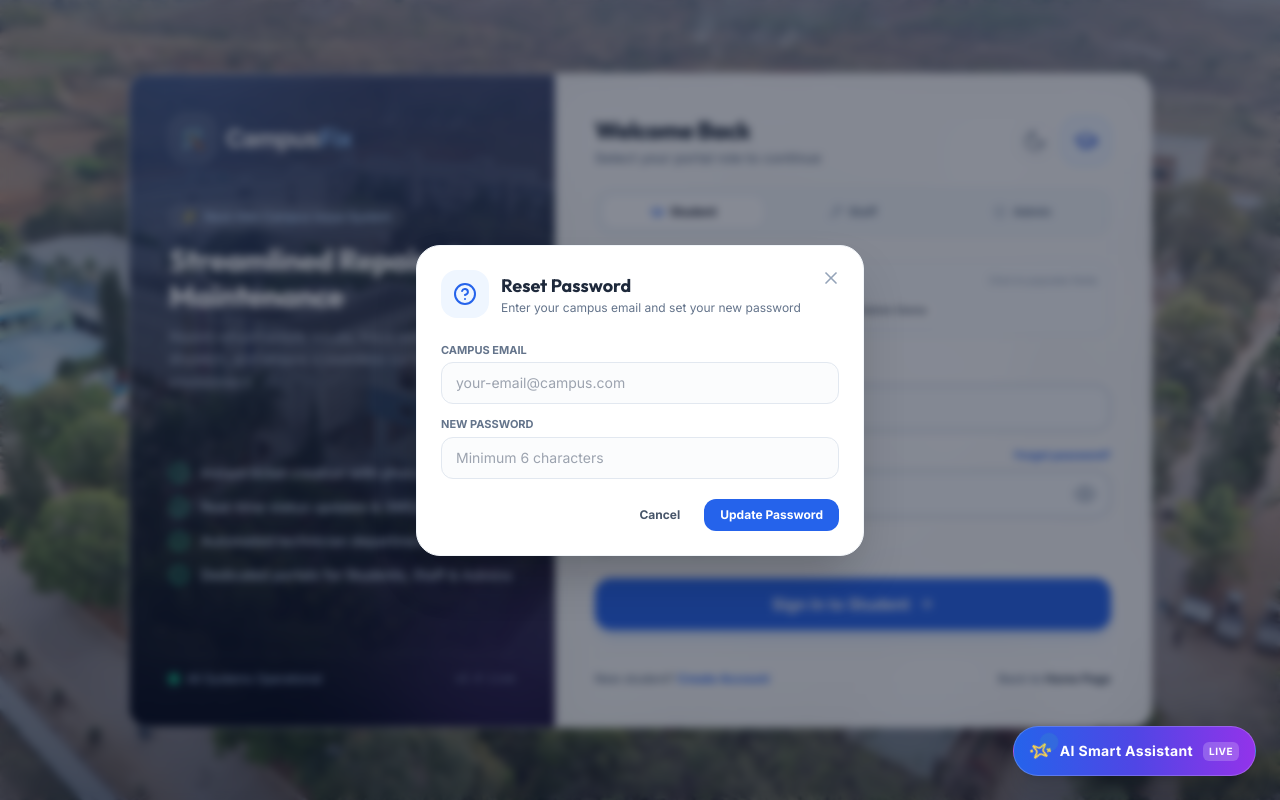
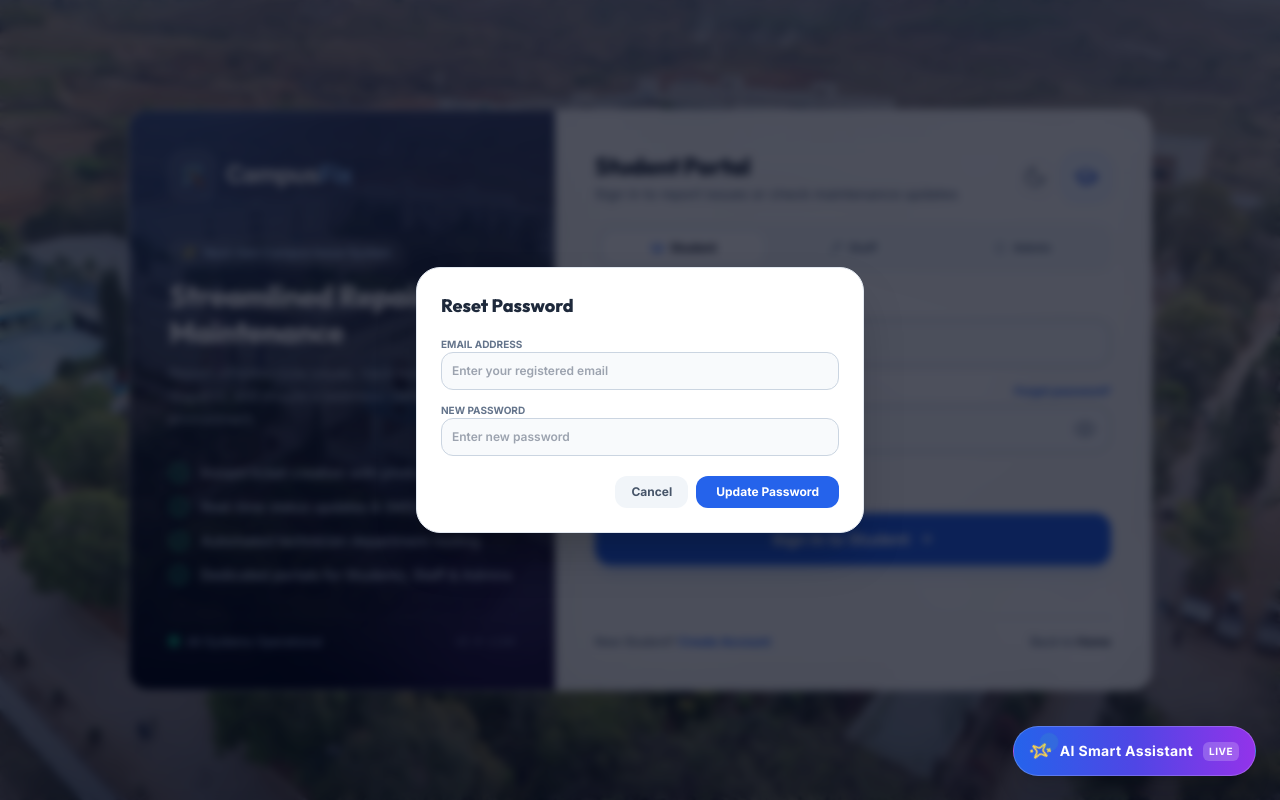
Before and after one commit to priyadarshini-ramthu1010/campus-complaint-system, a React (Vite) app in the folder frontend/: page /login in a window 1280 px wide. Both pictures are taken after a click on the button "Forgot password?". Built offline with nearby package versions, Linux system fonts and the light colour scheme.

Commit message:
Update CampusFix Login Page: remove Quick Demo Fill, implement dynamic role-based form placeholders and buttons

```diff
--- a/frontend/src/pages/Login.jsx
+++ b/frontend/src/pages/Login.jsx
@@ -1,7 +1,7 @@
-import React, { useState, useEffect } from 'react';
+import React, { useState } from 'react';
 import { useForm } from 'react-hook-form';
 import { useNavigate, Link } from 'react-router-dom';
-import { motion, AnimatePresence } from 'framer-motion';
+import { motion } from 'framer-motion';
 import { useAuth } from '../context/AuthContext';
 import { useTheme } from '../context/ThemeContext';
 import { toast } from 'react-toastify';
@@ -20,14 +20,12 @@ import {
   ArrowRight,
   CheckCircle2,
   Sparkles,
-  HelpCircle,
-  X,
   Sun,
   Moon
 } from 'lucide-react';
 
 const Login = ({ initialRole = 'student' }) => {
-  const { login, logout } = useAuth();
+  const { login } = useAuth();
   const { isDark, toggleTheme } = useTheme();
   const navigate = useNavigate();
   const [activeTab, setActiveTab] = useState(initialRole); // 'student' | 'staff' | 'admin'
@@ -39,7 +37,7 @@ const Login = ({ initialRole = 'student' }) => {
   const [newPassword, setNewPassword] = useState('');
   const [isSendingReset, setIsSendingReset] = useState(false);
 
-  const { register, handleSubmit, setValue, watch, formState: { errors } } = useForm({
+  const { register, handleSubmit, watch, formState: { errors } } = useForm({
     defaultValues: {
       email: '',
       password: '',
@@ -48,25 +46,6 @@ const Login = ({ initialRole = 'student' }) => {
   });
 
   const emailValue = watch('email');
-
-  // Default email and password are empty unless demo buttons are clicked
-  useEffect(() => {
-    // Keep fields empty by default
-  }, []);
-
-  // Demo accounts helper
-  const demoAccounts = {
-    student: { email: 'student@campus.com', pass: 'Password123', label: 'Student Demo' },
-    staff: { email: 'staff@campus.com', pass: 'Password123', label: 'Staff Demo' },
-    admin: { email: 'admin@campus.com', pass: 'Password123', label: 'Admin Demo' }
-  };
-
-  const handleQuickFill = (roleKey) => {
-    setActiveTab(roleKey);
-    setValue('email', demoAccounts[roleKey].email, { shouldValidate: true });
-    setValue('password', demoAccounts[roleKey].pass, { shouldValidate: true });
-    toast.info(`Pre-filled ${demoAccounts[roleKey].label} credentials!`, { autoClose: 2000 });
-  };
 
   const onSubmit = async (data) => {
     setIsSubmittingState(true);
@@ -122,8 +101,6 @@ const Login = ({ initialRole = 'student' }) => {
       if (res.success) {
         toast.success(res.message || 'Password reset successfully! You can now log in with your new password.');
         setIsForgotPasswordOpen(false);
-        setValue('email', forgotEmail);
-        setValue('password', newPassword);
         setForgotEmail('');
         setNewPassword('');
       } else {
@@ -144,7 +121,10 @@ const Login = ({ initialRole = 'student' }) => {
       color: 'from-blue-600 to-indigo-600',
       badge: 'bg-blue-50 text-blue-700 border-blue-200',
       btnColor: 'bg-blue-600 hover:bg-blue-700 shadow-blue-500/20',
-      emailPlaceholder: 'Enter your email address'
+      btnText: 'Sign In to Student',
+      emailPlaceholder: 'Enter your student email',
+      passwordPlaceholder: 'Enter your password',
+      footerInfo: null
     },
     staff: {
       title: 'Staff Maintenance Console',
@@ -153,7 +133,10 @@ const Login = ({ initialRole = 'student' }) => {
       color: 'from-violet-600 to-purple-600',
       badge: 'bg-purple-50 text-purple-700 border-purple-200',
       btnColor: 'bg-purple-600 hover:bg-purple-700 shadow-purple-500/20',
-      emailPlaceholder: 'Enter your email address'
+      btnText: 'Sign In to Staff',
+      emailPlaceholder: 'Enter your staff email',
+      passwordPlaceholder: 'Enter your password',
+      footerInfo: 'Staff accounts are created by the Campus Administration.'
     },
     admin: {
       title: 'Admin Command Center',
@@ -162,7 +145,10 @@ const Login = ({ initialRole = 'student' }) => {
       color: 'from-slate-800 to-indigo-900',
       badge: 'bg-slate-100 text-slate-800 border-slate-300',
       btnColor: 'bg-slate-900 hover:bg-slate-800 shadow-slate-900/20',
-      emailPlaceholder: 'Enter your email address'
+      btnText: 'Sign In to Admin',
+      emailPlaceholder: 'Enter admin email',
+      passwordPlaceholder: 'Enter admin password',
+      footerInfo: 'Administrator accounts are managed by the system owner.'
     }
   };
 
@@ -256,10 +242,10 @@ const Login = ({ initialRole = 'student' }) => {
               <div className="flex items-center justify-between">
                 <div>
                   <h2 className="text-xl sm:text-2xl font-black text-slate-800 dark:text-slate-100 tracking-tight">
-                    Welcome Back
+                    {currentRole.title}
                   </h2>
                   <p className="text-xs sm:text-sm text-slate-500 dark:text-slate-400 font-medium mt-0.5">
-                    Select your portal role to continue
+                    {currentRole.subtitle}
                   </p>
                 </div>
                 <div className="flex items-center gap-2">
@@ -306,40 +292,10 @@ const Login = ({ initialRole = 'student' }) => {
               </div>
             </div>
 
-            {/* Quick Demo Credentials Bar */}
-            <div className="mb-6 p-3 bg-slate-50/90 dark:bg-slate-800/60 rounded-2xl border border-slate-200/70 dark:border-slate-700/60 flex flex-col gap-2">
-              <div className="flex items-center justify-between text-[11px]">
-                <span className="font-bold text-slate-600 dark:text-slate-300 flex items-center gap-1">
-                  <Sparkles className="h-3.5 w-3.5 text-amber-500" /> Quick Demo Fill
-                </span>
-                <span className="text-[10px] text-slate-400 dark:text-slate-500 font-medium">Click to populate fields</span>
-              </div>
-              <div className="flex flex-wrap gap-1.5">
-                {[
-                  { key: 'student', name: 'Student Demo' },
-                  { key: 'staff', name: 'Staff Demo' },
-                  { key: 'admin', name: 'Admin Demo' }
-                ].map((demo) => (
-                  <button
-                    key={demo.key}
-                    type="button"
-                    onClick={() => handleQuickFill(demo.key)}
-                    className={`text-[11px] font-semibold px-2.5 py-1 rounded-lg border transition-all ${
-                      activeTab === demo.key
-                        ? 'bg-blue-50 dark:bg-blue-950/50 text-blue-700 dark:text-blue-300 border-blue-300 dark:border-blue-800 font-bold'
-                        : 'bg-white dark:bg-slate-900 text-slate-600 dark:text-slate-300 border-slate-200 dark:border-slate-700 hover:bg-slate-100 dark:hover:bg-slate-800'
-                    }`}
-                  >
-                    ⚡ {demo.name}
-                  </button>
-                ))}
-              </div>
-            </div>
-
             {/* Main Form */}
             <form onSubmit={handleSubmit(onSubmit)} className="flex flex-col gap-4">
 
-              {/* Email Input with Dynamic Letter Typing Color Shift */}
+              {/* Email Input */}
               <ColorChangingEmailInput
                 value={emailValue}
                 placeholder={currentRole.emailPlaceholder}
@@ -373,7 +329,7 @@ const Login = ({ initialRole = 'student' }) => {
                   </span>
                   <input
                     type={showPassword ? 'text' : 'password'}
-                    placeholder="Enter your password"
+                    placeholder={currentRole.passwordPlaceholder}
                     className={`w-full rounded-2xl border-2 bg-slate-50 dark:bg-slate-900/90 pl-11 pr-11 py-3 text-xs sm:text-sm font-semibold text-slate-900 dark:text-white placeholder-slate-400 dark:placeholder-slate-500 caret-blue-600 dark:caret-white focus:outline-none focus:ring-4 focus:ring-blue-500/20 focus:border-blue-500 transition-all duration-200 ${
                       errors.password ? 'border-red-400 focus:ring-red-500/10' : 'border-slate-300 dark:border-slate-700'
                     }`}
@@ -420,7 +376,7 @@ const Login = ({ initialRole = 'student' }) => {
                   </>
                 ) : (
                   <>
-                    <span>Sign In to {currentRole.title.split(' ')[0]}</span>
+                    <span>{currentRole.btnText}</span>
                     <ArrowRight className="h-4 w-4" />
                   </>
                 )}
@@ -433,22 +389,20 @@ const Login = ({ initialRole = 'student' }) => {
           <div className="pt-4 border-t border-slate-200/70 flex flex-col sm:flex-row items-center justify-between text-xs text-slate-500 gap-2 font-semibold">
             {activeTab === 'student' ? (
               <div>
-                New student?{' '}
+                New Student?{' '}
                 <Link to="/register" className="text-blue-600 font-extrabold hover:underline">
                   Create Account
                 </Link>
               </div>
             ) : (
               <div className="text-slate-400 font-medium">
-                {activeTab === 'admin'
-                  ? 'Administrator accounts are managed by the System Administrator.'
-                  : 'Staff accounts are created by Campus Management.'}
+                {currentRole.footerInfo}
               </div>
             )}
             <div>
               Back to{' '}
-              <Link to="/" className="text-slate-700 font-extrabold hover:underline">
-                Home Page
+              <Link to="/" className="text-slate-700 dark:text-slate-300 font-extrabold hover:underline">
+                Home
               </Link>
             </div>
           </div>
@@ -458,82 +412,57 @@ const Login = ({ initialRole = 'student' }) => {
       </motion.div>
 
       {/* Forgot Password Modal */}
-      <AnimatePresence>
       {isForgotPasswordOpen && (
-          <div className="fixed inset-0 z-50 flex items-center justify-center p-4 bg-slate-900/50 backdrop-blur-sm">
-            <motion.div
-              initial={{ opacity: 0, scale: 0.9 }}
-              animate={{ opacity: 1, scale: 1 }}
-              exit={{ opacity: 0, scale: 0.9 }}
-              className="bg-white dark:bg-slate-900 rounded-3xl max-w-md w-full p-6 shadow-2xl border border-slate-100 dark:border-slate-800 flex flex-col gap-4 relative"
-            >
-              <button
-                onClick={() => setIsForgotPasswordOpen(false)}
-                className="absolute top-4 right-4 p-1.5 text-slate-400 hover:text-slate-600 rounded-full hover:bg-slate-100 dark:hover:bg-slate-800"
-              >
-                <X className="h-5 w-5" />
-              </button>
-
-              <div className="flex items-center gap-3">
-                <div className="p-3 bg-blue-50 dark:bg-blue-900/30 text-blue-600 dark:text-blue-400 rounded-2xl">
-                  <HelpCircle className="h-6 w-6" />
+        <div className="fixed inset-0 z-50 flex items-center justify-center p-4 bg-slate-950/70 backdrop-blur-sm">
+          <div className="bg-white dark:bg-slate-900 border border-slate-200 dark:border-slate-800 rounded-3xl p-6 max-w-md w-full shadow-2xl flex flex-col gap-4 text-left">
+            <h3 className="text-lg font-black text-slate-800 dark:text-slate-100">Reset Password</h3>
+            <form onSubmit={handleForgotPasswordSubmit} className="flex flex-col gap-3 text-xs font-semibold">
+              <div>
+                <label className="text-slate-500 uppercase text-[10px] font-bold">Email Address</label>
+                <input
+                  type="email"
+                  required
+                  placeholder="Enter your registered email"
+                  value={forgotEmail}
+                  onChange={(e) => setForgotEmail(e.target.value)}
+                  className="w-full rounded-xl border border-slate-300 dark:border-slate-700 bg-slate-50 dark:bg-slate-950 p-2.5 text-slate-900 dark:text-white"
+                />
               </div>
               <div>
-                  <h3 className="text-lg font-bold text-slate-800 dark:text-slate-100">Reset Password</h3>
-                  <p className="text-xs text-slate-500 dark:text-slate-400">Enter your campus email and set your new password</p>
-                </div>
-              </div>
-
-              <form onSubmit={handleForgotPasswordSubmit} className="flex flex-col gap-3 mt-2">
-                <div className="flex flex-col gap-1 text-left">
-                  <label className="text-[11px] font-bold text-slate-500 dark:text-slate-400 uppercase">Campus Email</label>
+                <label className="text-slate-500 uppercase text-[10px] font-bold">New Password</label>
                 <input
-                    type="email"
-                    value={forgotEmail}
-                    onChange={(e) => setForgotEmail(e.target.value)}
-                    placeholder="your-email@campus.com"
+                  type="password"
                   required
-                    className="w-full rounded-xl border border-slate-200 dark:border-slate-800 bg-slate-50/50 dark:bg-slate-900 px-3.5 py-2.5 text-sm text-slate-800 dark:text-slate-100 focus:outline-none focus:border-blue-500"
+                  placeholder="Enter new password"
+                  value={newPassword}
+                  onChange={(e) => setNewPassword(e.target.value)}
+                  className="w-full rounded-xl border border-slate-300 dark:border-slate-700 bg-slate-50 dark:bg-slate-950 p-2.5 text-slate-900 dark:text-white"
                 />
               </div>
-
-                <div className="flex flex-col gap-1 text-left">
-                  <label className="text-[11px] font-bold text-slate-500 dark:text-slate-400 uppercase">New Password</label>
-                  <input
-                    type="password"
-                    value={newPassword}
-                    onChange={(e) => setNewPassword(e.target.value)}
-                    placeholder="Minimum 6 characters"
-                    required
-                    minLength={6}
-                    className="w-full rounded-xl border border-slate-200 dark:border-slate-800 bg-slate-50/50 dark:bg-slate-900 px-3.5 py-2.5 text-sm text-slate-800 dark:text-slate-100 focus:outline-none focus:border-blue-500"
-                  />
-                </div>
-
-                <div className="flex gap-2 justify-end mt-2">
+              <div className="flex justify-end gap-2 pt-2">
                 <button
                   type="button"
                   onClick={() => setIsForgotPasswordOpen(false)}
-                    className="px-4 py-2 text-xs font-bold text-slate-600 dark:text-slate-300 hover:bg-slate-100 dark:hover:bg-slate-800 rounded-xl"
+                  className="px-4 py-2 rounded-xl bg-slate-100 dark:bg-slate-800 text-slate-600 dark:text-slate-300 font-bold"
                 >
                   Cancel
                 </button>
                 <button
                   type="submit"
                   disabled={isSendingReset}
-                    className="px-4 py-2 text-xs font-bold text-white bg-blue-600 hover:bg-blue-700 rounded-xl flex items-center gap-1.5"
+                  className="px-5 py-2 rounded-xl bg-blue-600 text-white font-bold"
                 >
-                    {isSendingReset ? <Loader2 className="h-3.5 w-3.5 animate-spin" /> : 'Update Password'}
+                  {isSendingReset ? 'Updating...' : 'Update Password'}
                 </button>
               </div>
             </form>
-            </motion.div>
+          </div>
         </div>
       )}
-      </AnimatePresence>
 
-      {/* Floating AI Smart Assistant Widget */}
+      {/* Interactive AI Floating Widget */}
       <AIAssistantWidget />
+
     </div>
   );
 };
```
Lines whose indentation alone changed are shown as unchanged.
